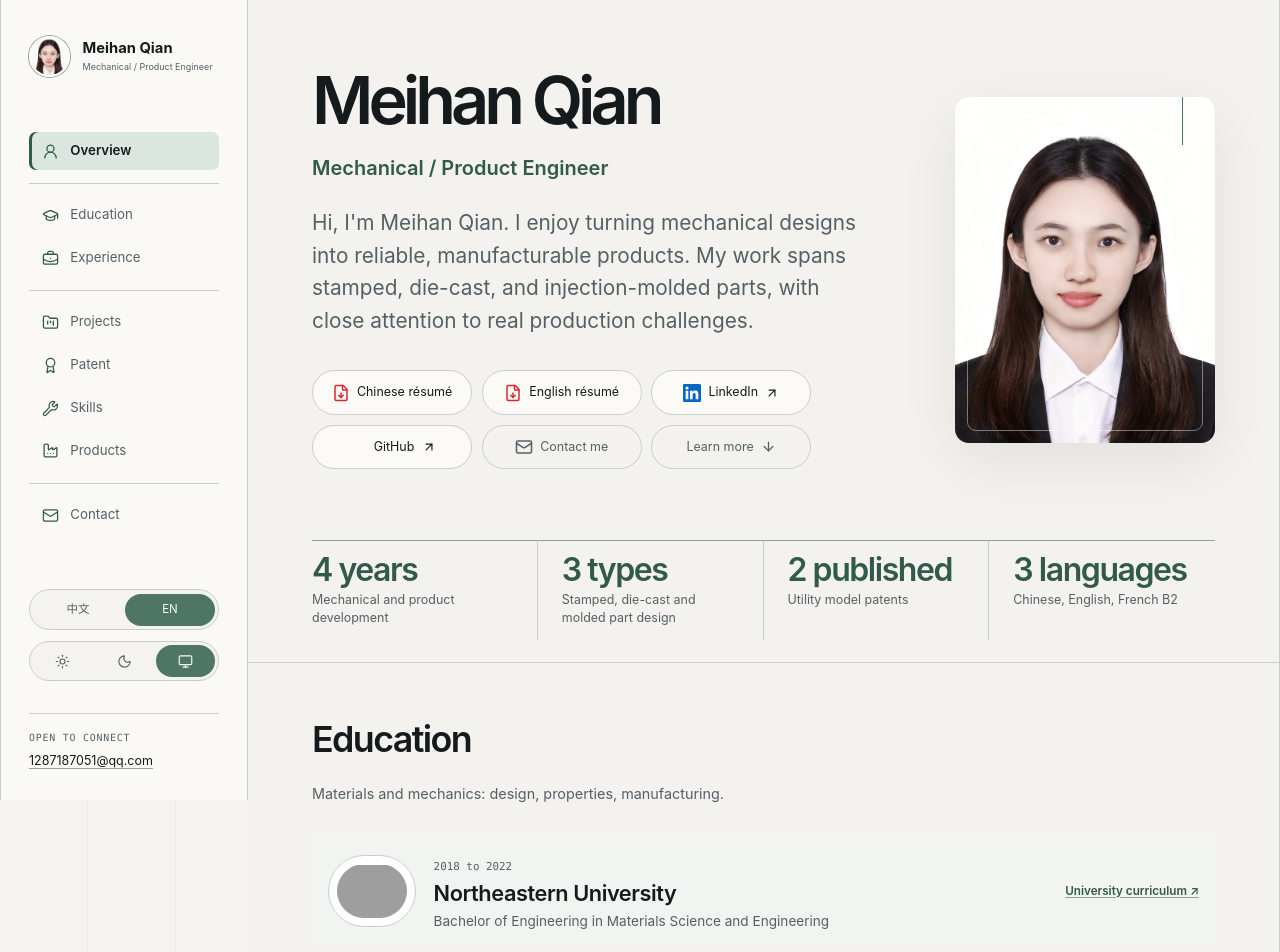
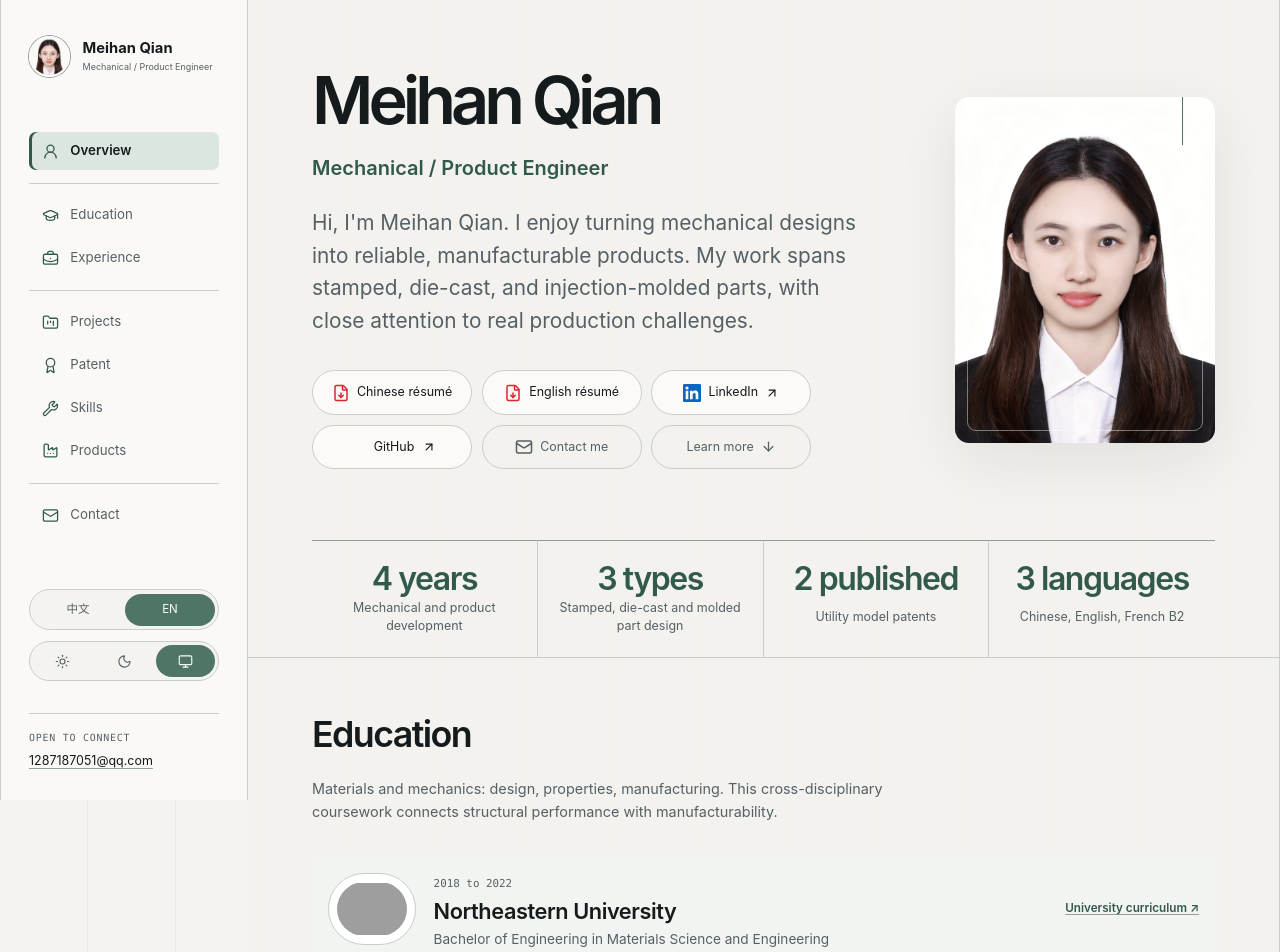
Before and after one commit to qianmeihan/qianmeihan.github.io, a React (Vite) app: page / in a window 1280 px wide. Shown: the top 952 px of the page. Built offline with nearby package versions, Linux system fonts and the light colour scheme; grey boxes are pictures that could not be loaded; some icons are missing.

Commit message:
Center overview metrics and expand education introduction

```diff
--- a/public/content/site.json
+++ b/public/content/site.json
@@ -99,7 +99,7 @@
           "en": "3 types"
         },
         "label": {
-          "zh": "冲压件、压铸件、注塑件设计",
+          "zh": "冲压、压铸、注塑件设计",
           "en": "Stamped, die-cast and molded part design"
         }
       },
--- a/src/components/EducationSection.tsx
+++ b/src/components/EducationSection.tsx
@@ -17,8 +17,8 @@ export function EducationSection({ items, locale }: EducationSectionProps) {
       <SectionHeading title={locale === 'zh' ? '教育经历' : 'Education'} />
       <p className="education-section__lead">
         {locale === 'zh'
-          ? '材料科学与机械学背景，课程涵盖结构设计、材料性能与制造工艺。'
-          : 'Materials and mechanics: design, properties, manufacturing.'}
+          ? '材料科学与机械学背景，课程涵盖结构设计、材料性能与制造工艺。跨学科的课程组合为兼顾结构性能与制造可行性的产品设计提供了基础。'
+          : 'Materials and mechanics: design, properties, manufacturing. This cross-disciplinary coursework connects structural performance with manufacturability.'}
       </p>
       <div className="education-schools">
         {items.map((item) => (
--- a/src/styles/global.css
+++ b/src/styles/global.css
@@ -509,7 +509,7 @@ html[data-theme='dark'] .hero-actions .brand-icon--github {
 }
 
 .evidence-strip {
-  padding: 0 clamp(1.5rem, 5vw, 4.5rem) 1.4rem;
+  padding: 0 clamp(1.5rem, 5vw, 4.5rem);
   border-bottom: 1px solid var(--color-line);
   display: grid;
   grid-template-columns: repeat(4, minmax(0, 1fr));
@@ -517,20 +517,17 @@ html[data-theme='dark'] .hero-actions .brand-icon--github {
 
 .evidence-strip__item {
   min-width: 0;
-  padding: 0.8rem clamp(1rem, 2vw, 1.5rem);
+  padding: 1.35rem clamp(0.5rem, 1vw, 1rem);
   border-top: 1px solid var(--color-line-strong);
   border-right: 1px solid var(--color-line);
   display: grid;
-  align-content: start;
+  align-content: center;
+  justify-items: center;
   gap: 0.3rem;
-}
-
-.evidence-strip__item:first-child {
-  padding-left: 0;
+  text-align: center;
 }
 
 .evidence-strip__item:last-child {
-  padding-right: 0;
   border-right: 0;
 }
 
@@ -546,6 +543,11 @@ html[data-theme='dark'] .hero-actions .brand-icon--github {
   color: var(--color-ink-soft);
   font-size: 0.78rem;
   line-height: 1.45;
+  min-height: 2.9em;
+  display: flex;
+  align-items: center;
+  justify-content: center;
+  max-width: 100%;
 }
 
 .timeline {
@@ -887,6 +889,7 @@ html[data-theme='dark'] .hero-actions .brand-icon--github {
 
 .education-section__lead {
   margin: 0 0 clamp(1.3rem, 3vw, 2rem);
+  max-width: 68ch;
   color: var(--color-ink-soft);
   font-size: clamp(0.9rem, 1.1vw, 1.05rem);
   line-height: 1.55;
@@ -1227,14 +1230,16 @@ html[data-theme='dark'] .contact-section {
 }
 
 @media (min-width: 821px) and (max-width: 959px) {
+  .evidence-strip {
+    grid-template-columns: repeat(2, minmax(0, 1fr));
+  }
+
+  .evidence-strip__item:nth-child(2) {
+    border-right: 0;
+  }
+
   .education-course-grid {
     grid-template-columns: repeat(2, minmax(0, 1fr));
-  }
-}
-
-@media (min-width: 821px) {
-  .education-section__lead {
-    white-space: nowrap;
   }
 }
 
@@ -1509,7 +1514,6 @@ html[data-theme='dark'] .contact-section {
 
   .evidence-strip {
     grid-template-columns: 1fr;
-    padding-bottom: 1.5rem;
   }
 
   .evidence-strip__item,
```
Also changed, not shown: 1 other file (tests, documents, lock files or other folders).
